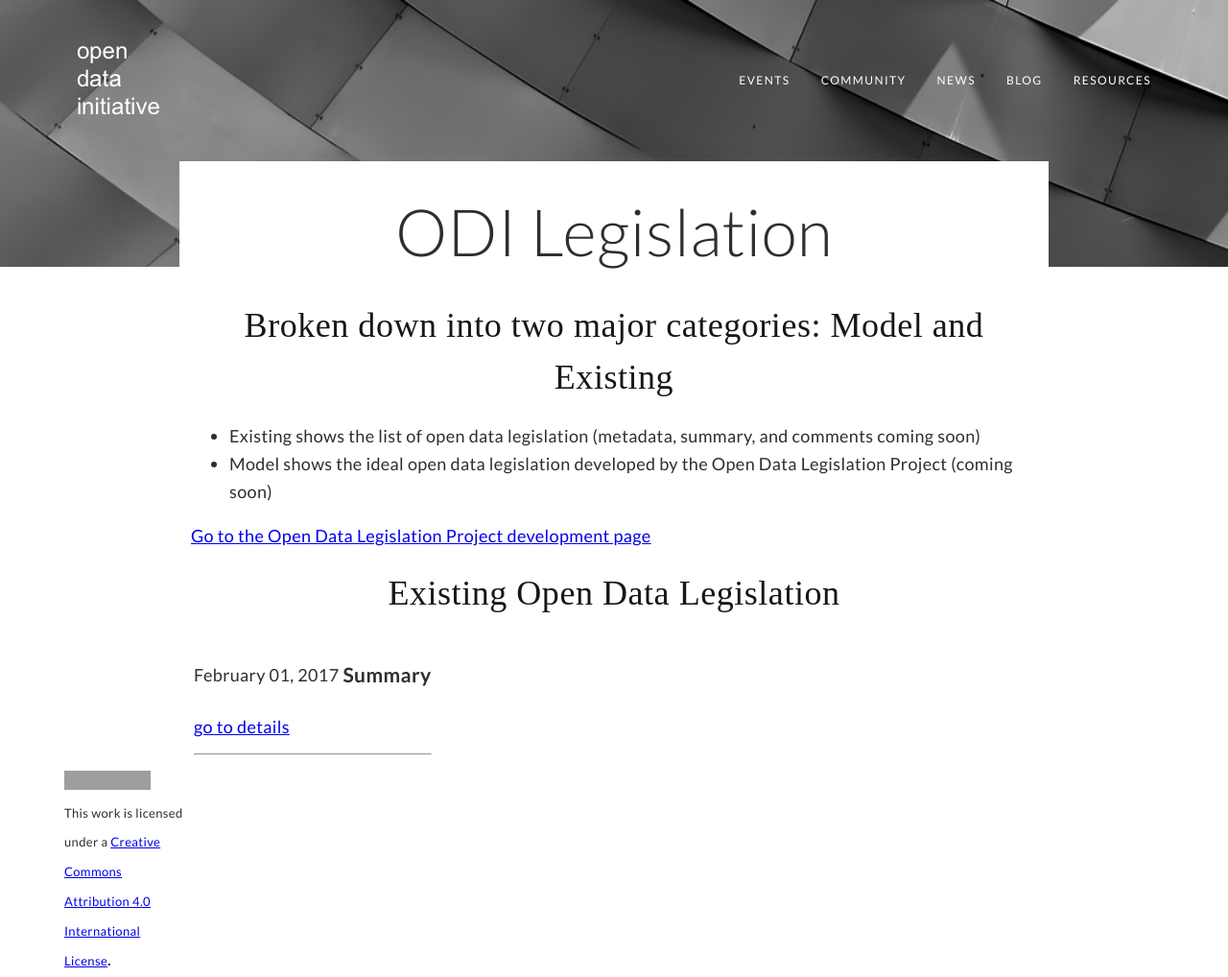
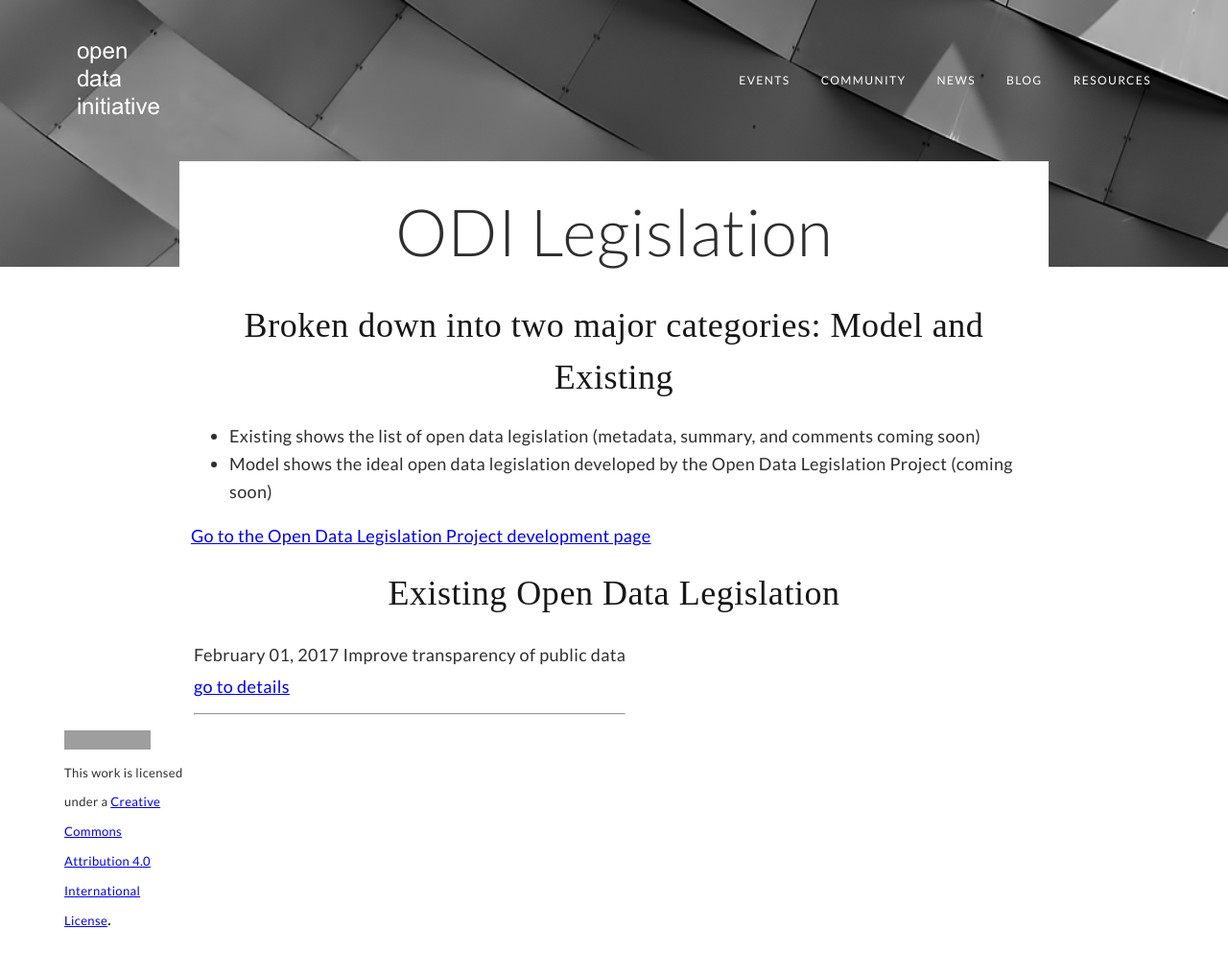
Before and after one commit to opendatainitiative/opendatainitiative.github.io, a Jekyll site: the page built from legislation.md, in a window 1280 px wide. Shown: the whole page at 96% size. Built offline with Jekyll 4.4.1, drawn with Linux system fonts in a browser that asks for light colours; a script that is not in the unit is left out; after the commit the page ends 976 px from its top, so only the background shows below that; grey boxes are pictures that could not be loaded.

Commit message:
change excerpt to title display

```diff
--- a/legislation.md
+++ b/legislation.md
@@ -16,7 +16,7 @@ title: Legislation
     {% for post in site.categories.legislation %}
       <tr>
             <td>{{ post.date | date: '%B %d, %Y' }}</td>
-            <td>{{ post.excerpt }}</td>
+            <td>{{ post.title }}</td>
       <tr>
             <td colspan="2"><a href="{{ site.baseurl }}{{ post.url }}">go to details</a></td>
       </tr>
```
